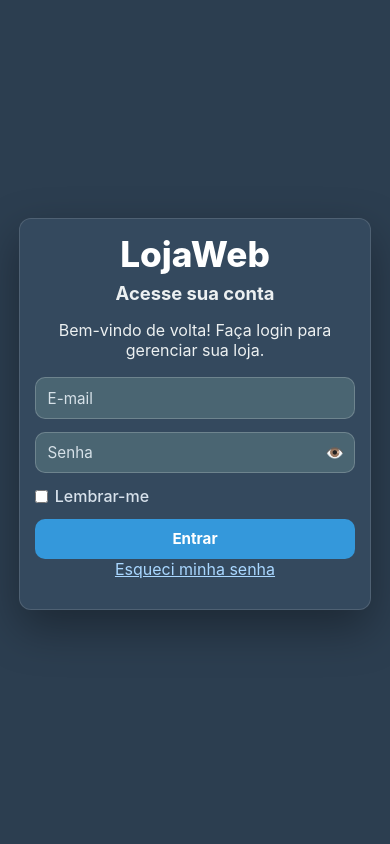
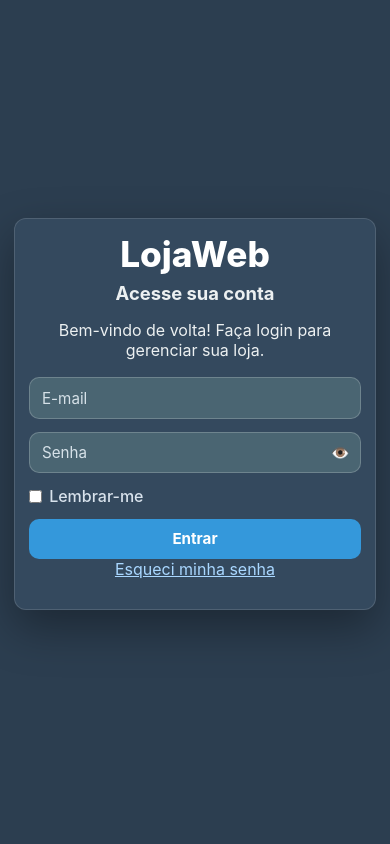
Before and after one commit to FelipeWelter/lojaWeb, a Flask app: page /login in a window 390 px wide. Run offline with Flask 3, Linux system fonts and the light colour scheme.

Commit message:
Ajusta card e responsividade da tela de login

```diff
--- a/static/styles.css
+++ b/static/styles.css
@@ -72,6 +72,7 @@ h1, h2, h3, p { margin-top: 0; }
 body.auth-page .container {
   min-height: 100vh;
   display: flex;
+  flex-direction: column;
   justify-content: center;
   align-items: center;
   max-width: 100%;
@@ -196,7 +197,7 @@ body.auth-page .alert.danger {
 }
 
 .login-card {
-  width: min(460px, 100%);
+  width: min(420px, 100%);
   padding: 1.7rem;
   background: #34495e;
   border: 1px solid rgba(255, 255, 255, 0.14);
@@ -227,6 +228,8 @@ body.auth-page .alert.danger {
   display: flex;
   flex-direction: column;
   gap: 0.8rem;
+  width: min(300px, 100%);
+  margin: 0 auto;
 }
 
 .login-form input {
@@ -289,6 +292,25 @@ body.auth-page .alert.danger {
 
 .login-card a {
   color: #a9d7ff;
+}
+
+@media (max-width: 540px) {
+  body.auth-page .container {
+    padding: 0.85rem;
+  }
+
+  body.auth-page .alerts {
+    width: 100%;
+  }
+
+  .login-card {
+    width: 100%;
+    padding: 1.2rem;
+  }
+
+  .login-form {
+    width: 100%;
+  }
 }
 
 .full-width { grid-column: 1 / -1; }
```
